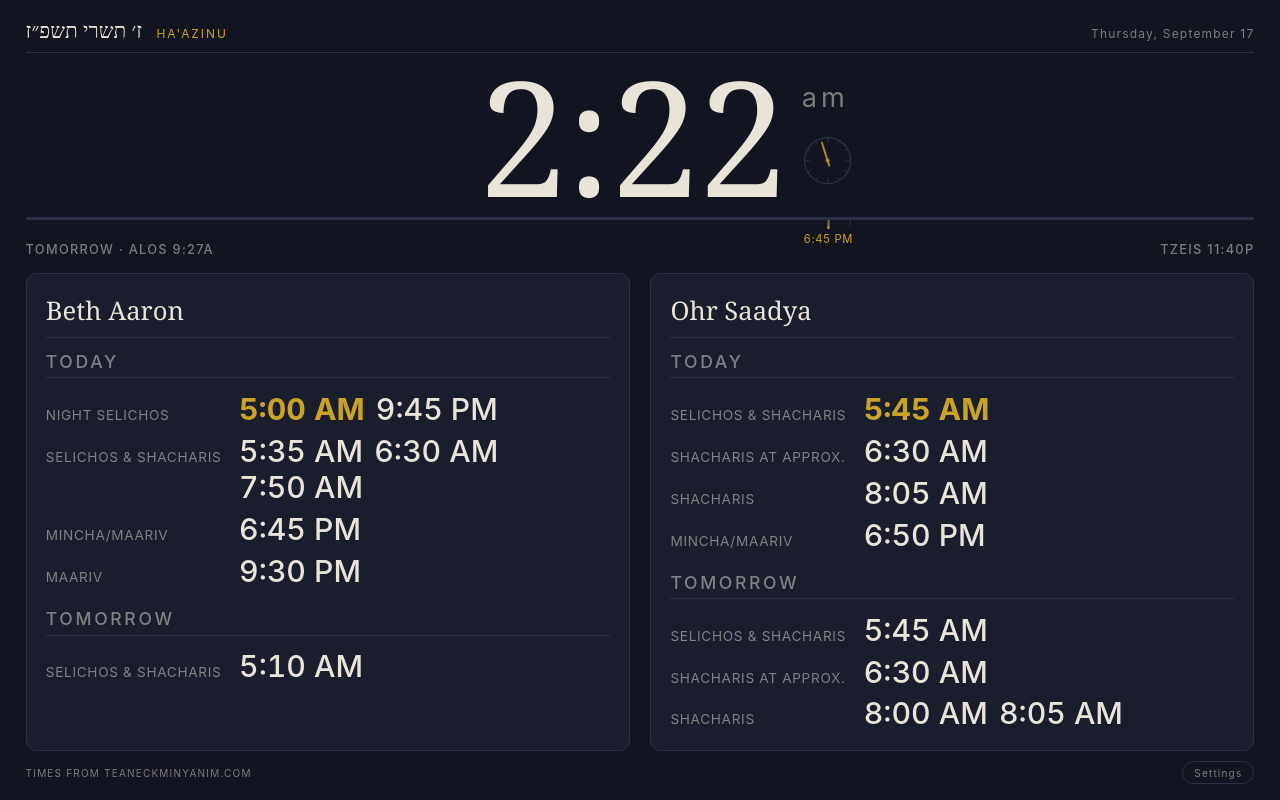
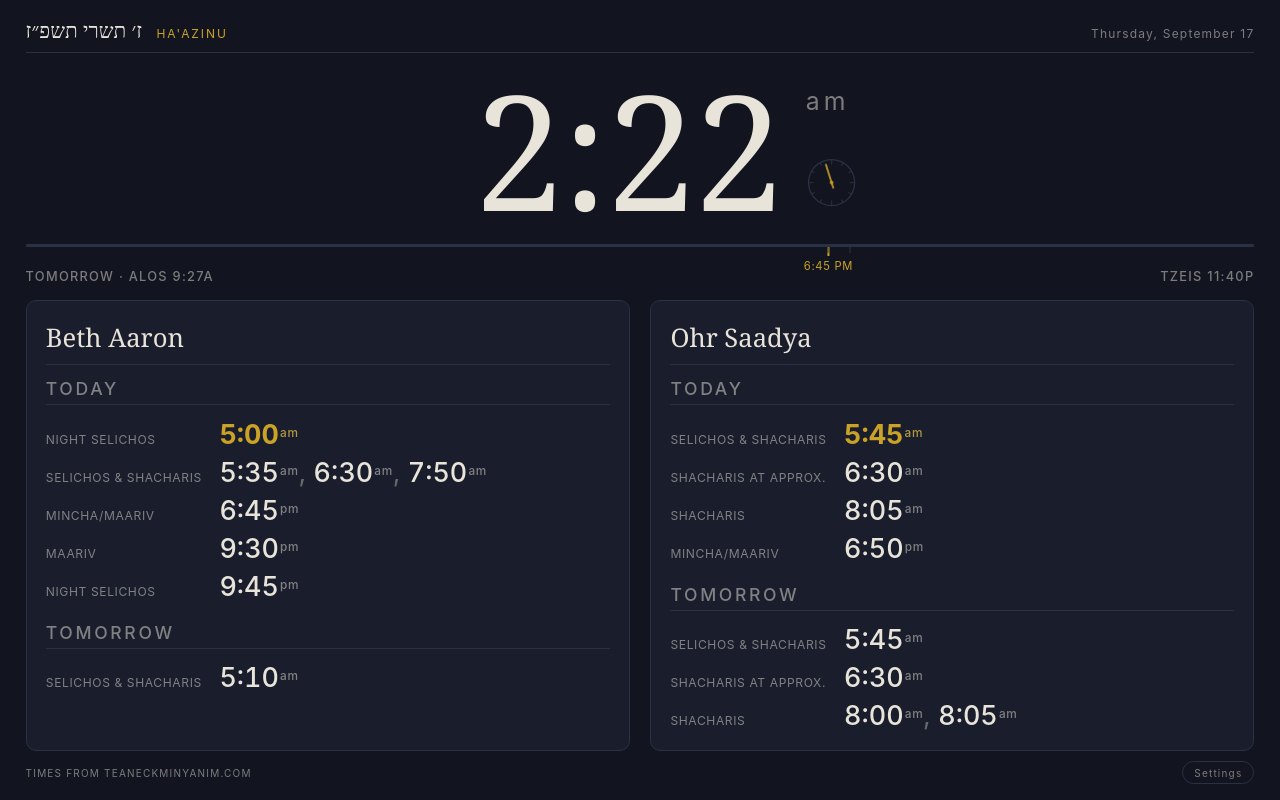
Before and after one commit to Jmand2/shabbos, a plain HTML site: page index.html in a window 1280 px wide. Drawn offline with Linux system fonts and the light colour scheme.

Commit message:
Keep the card in real order; set the meridiem as a superscript
Beth Aaron lists Night Selichos twice on 2026-09-17, at 5:00 AM and again at
9:45 PM. renderShuls grouped every row sharing a label, not just consecutive
ones, so both collapsed into a single row — and the row took its position from
the earlier of them. The card read 5:00am, 9:45pm, 5:35am, 6:30am, 7:50am,
6:45pm, 9:30pm: the last minyan of the day printed above times sixteen hours
earlier, on a board whose whole premise is what is still ahead, in the order it
is coming.

Labels now group only while their times stay consecutive, so a label used at
both ends of a day gets a row at each end and the card stays chronological.

Times are split into numerals and meridiem. The numerals are what gets read
across the room and the meridiem only disambiguates them, so it is set small
and raised rather than run on at the same size. Runs are separated by commas,
which read as a list and sit naturally at a wrap.

The clock's own meridiem moves to the cap line with the dial down near the
baseline, using the height of the numerals rather than crowding both into the
top corner. Its height is set in em: .clock is flex: 1 1 auto and owns the
leftover column, so stretching would fling them to opposite ends of the screen.

Co-Authored-By: Claude Opus 5 <noreply@anthropic.com>

```diff
--- a/app.js
+++ b/app.js
@@ -295,23 +295,30 @@ function renderShuls(now) {
         lines += 1;
       }
 
-      // Same tefillah on one line. The label is always the tefillah — never
-      // blanked, or Mincha and Maariv collapse into one unlabelled row.
-      const byLabel = new Map();
+      // Same tefillah on one line, but only while its times stay consecutive.
+      // Grouping every row that shares a label merges times that are hours
+      // apart and then places the row by the earliest of them: Beth Aaron
+      // lists Night Selichos at both 5:00 AM and 9:45 PM, which put the last
+      // minyan of the day above times sixteen hours earlier. Runs keep the
+      // board in the order things actually happen. The label is always the
+      // tefillah — never blanked, or Mincha and Maariv collapse into one
+      // unlabelled row.
+      const runs = [];
       for (const r of rows) {
         const label = r.label.toLowerCase() === r.group ? GROUPS[r.group] : r.label;
-        if (!byLabel.has(label)) byLabel.set(label, []);
-        byLabel.get(label).push(r);
+        const open = runs[runs.length - 1];
+        if (open && open.label === label) open.times.push(r);
+        else runs.push({ label, times: [r] });
       }
 
       // A run of times wraps, so count the lines it will actually occupy.
       // Narrower cards (more shuls across) fit fewer per line.
       const perLine = list.length <= 2 ? 4 : 3;
-      for (const [label, group] of byLabel) {
-        lines += Math.ceil(group.length / perLine);
+      for (const { label, times } of runs) {
+        lines += Math.ceil(times.length / perLine);
         body += `<span class="label">${esc(label)}</span>`
           + `<span class="times">`
-          + group.map((r) => `<span class="time${r === next ? ' next' : ''}">${esc(r.time)}</span>`).join('')
+          + times.map((r) => `<span class="time${r === next ? ' next' : ''}">${clockFace(r.time)}</span>`).join('')
           + `</span>`;
       }
     }
@@ -331,6 +338,17 @@ function renderShuls(now) {
   document.documentElement.style.setProperty('--clock-fill', fill);
 
   paintBoard(cards.join(''));
+}
+
+// The numerals carry the information and the meridiem only disambiguates them,
+// so they are separated and set at different weights rather than run together
+// as one string. Anything that does not parse is left exactly as it arrived —
+// these are real schedule times and are never reformatted into a guess.
+function clockFace(text) {
+  const m = /^(\d{1,2}):(\d{2})\s*([AP])M$/i.exec(String(text).trim());
+  if (!m) return esc(text);
+  return `<span class="hm">${m[1]}:${m[2]}</span>`
+    + `<span class="ap">${m[3].toLowerCase()}m</span>`;
 }
 
 const card = (name, body) => `<article class="card"><h2>${esc(name)}</h2><div class="body">${body}</div></article>`;
--- a/styles.css
+++ b/styles.css
@@ -176,14 +176,20 @@ body[data-face="clean"]   .clock { font-family: "Avenir Next", ui-sans-serif, -a
   display: inline-flex;
   flex-direction: column;
   align-items: flex-start;
-  gap: 0.15em;
-  padding-left: 0.1em;
+  justify-content: space-between;
+  padding-left: 0.15em;
   align-self: center;
+  /* An explicit height, not stretch: .clock is flex: 1 1 auto and owns the
+     leftover column, so stretching would fling the meridiem and the dial to
+     opposite ends of the screen. This is roughly the cap height of the
+     numerals, which puts the meridiem on their cap line and the dial down by
+     the baseline instead of crowding both into the top corner. */
+  height: 0.74em;
 }
 .clock .mer {
   font-family: var(--sans);
-  font-size: 0.17em;
-  letter-spacing: 0.14em;
+  font-size: 0.155em;
+  letter-spacing: 0.16em;
   color: var(--dim);
   line-height: 1;
 }
@@ -335,9 +341,30 @@ body[data-face="clean"]   .clock { font-family: "Avenir Next", ui-sans-serif, -a
   display: flex;
   flex-wrap: wrap;
   align-items: baseline;
-  gap: 0.1em 0.7em;
+  gap: 0.1em 0.48em;
   min-width: 0;
 }
+/* A separator so a run reads as a list of times rather than one long number.
+   On ::after rather than in the gap, so where a long run wraps the comma
+   trails the line above instead of opening the next one. */
+.card .body .time:not(:last-child)::after {
+  content: ",";
+  color: var(--dim);
+  opacity: 0.75;
+  font-weight: 400;
+}
+/* Raised and small: the numerals are what gets read across the room, and the
+   meridiem only disambiguates them. Superscripting it keeps it available
+   without letting it take a share of the line. */
+.card .body .time .ap {
+  font-size: 0.44em;
+  font-weight: 500;
+  letter-spacing: 0.06em;
+  color: var(--dim);
+  margin-left: 0.1em;
+  vertical-align: 0.62em;
+}
+.card .body .time.next .ap { color: color-mix(in srgb, var(--accent) 70%, var(--dim)); }
 .card .body .label {
   color: var(--dim);
   font-weight: 400;
```
